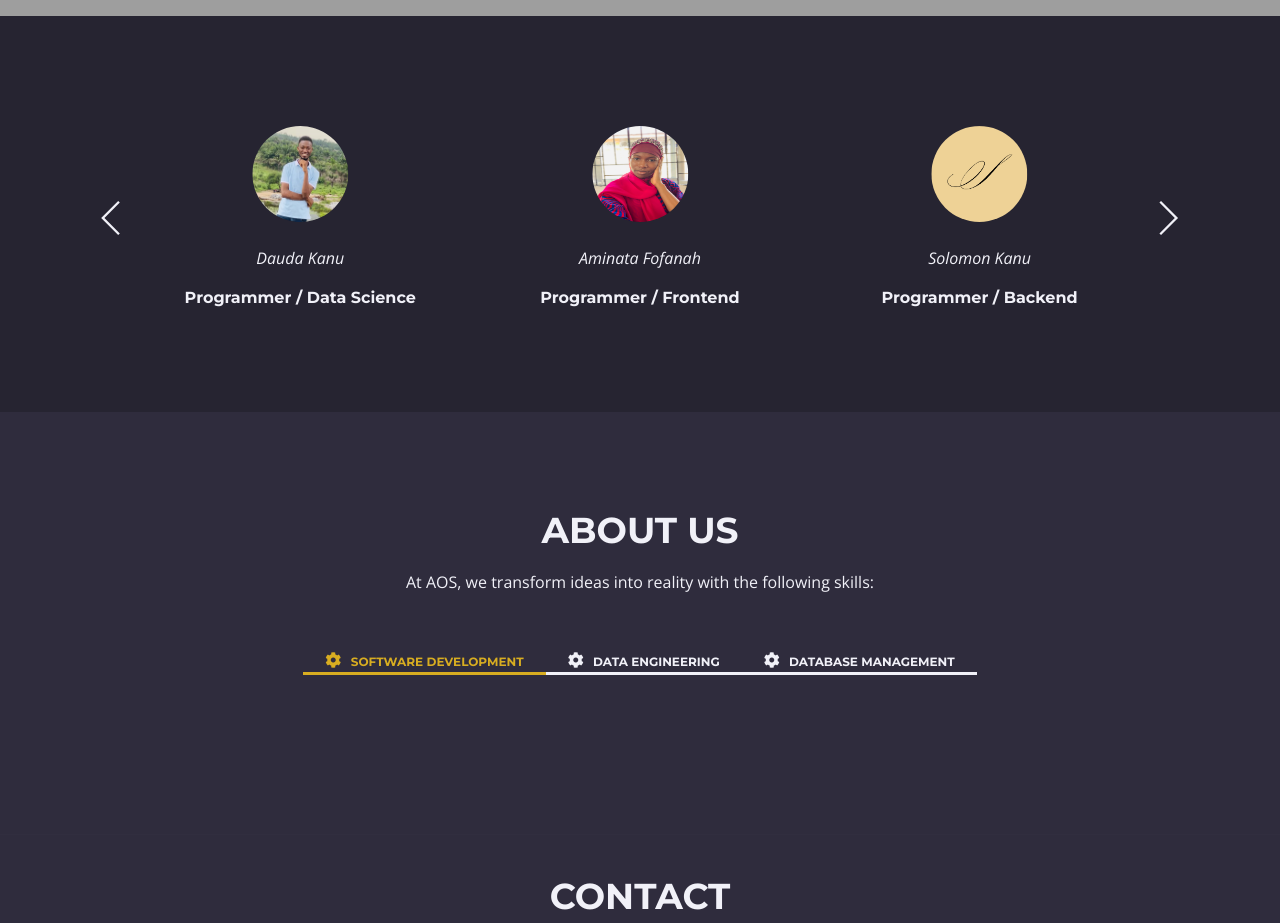
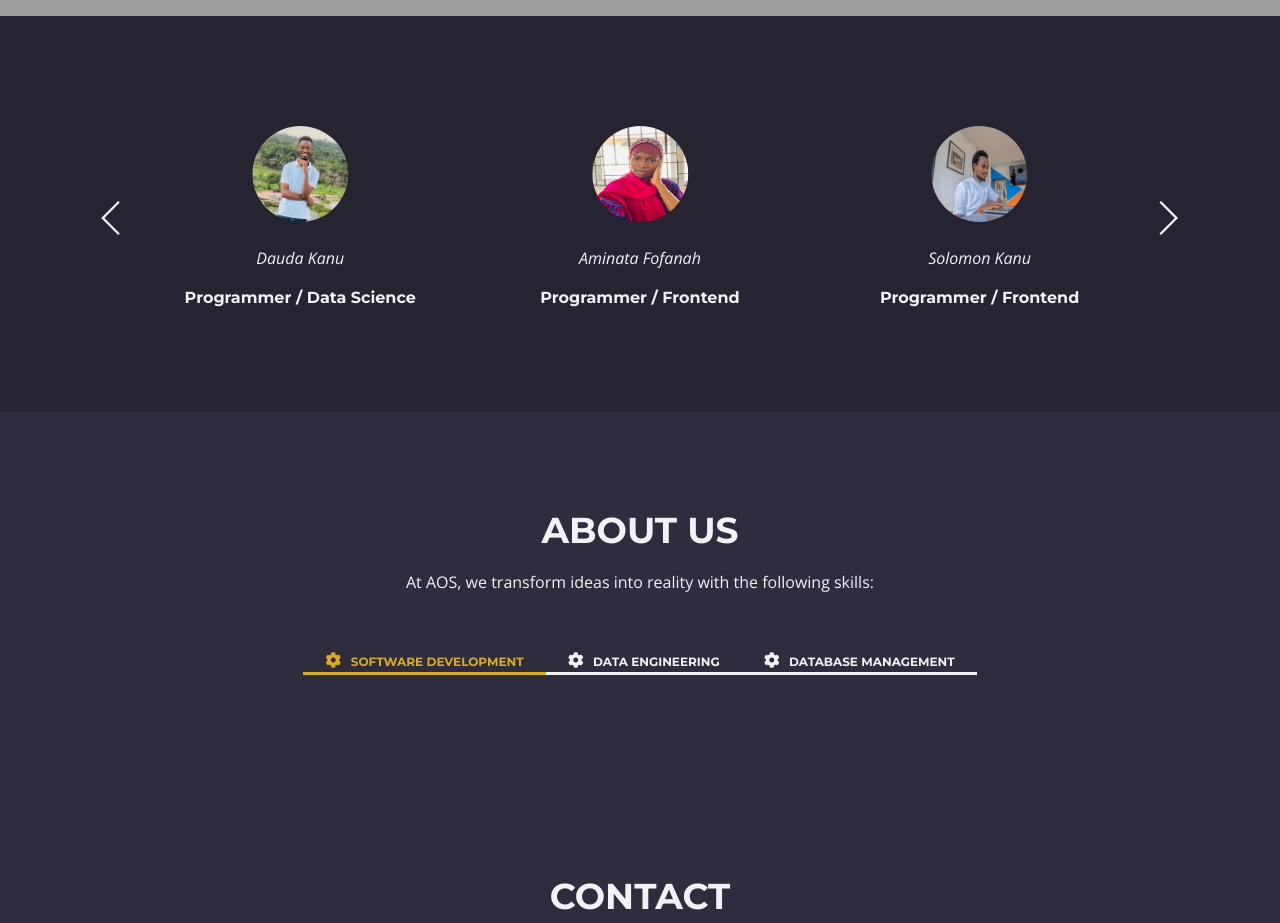
Before and after one commit to Ace-of-Space/Web-Project, a plain HTML site: page public/index.html in a window 1280 px wide. Shown: the part 780-1703 px from the top of the page. Drawn offline with nearby package versions, Linux system fonts and the light colour scheme; grey boxes are pictures that could not be loaded.

Commit message:
Pic update Pic update

```diff
--- a/public/index.html
+++ b/public/index.html
@@ -186,10 +186,10 @@
 
                                 <div class="swiper-slide">
                                     <div class="card">
-                                        <img class="card-image" src="images/solomon.png" alt="alternative">
+                                        <img class="card-image" src="images/solomon.jpg" alt="alternative">
                                         <div class="card-body">
                                             <p class="dev-text"> Solomon Kanu </p>
-                                            <p class="dev-author"> Programmer / Backend </p>
+                                            <p class="dev-author"> Programmer / Frontend</p>
                                         </div>
                                     </div>
                                 </div>
```
Also changed, not shown: public/images/solomon.jpg (added), public/images/solomon.png (deleted).
